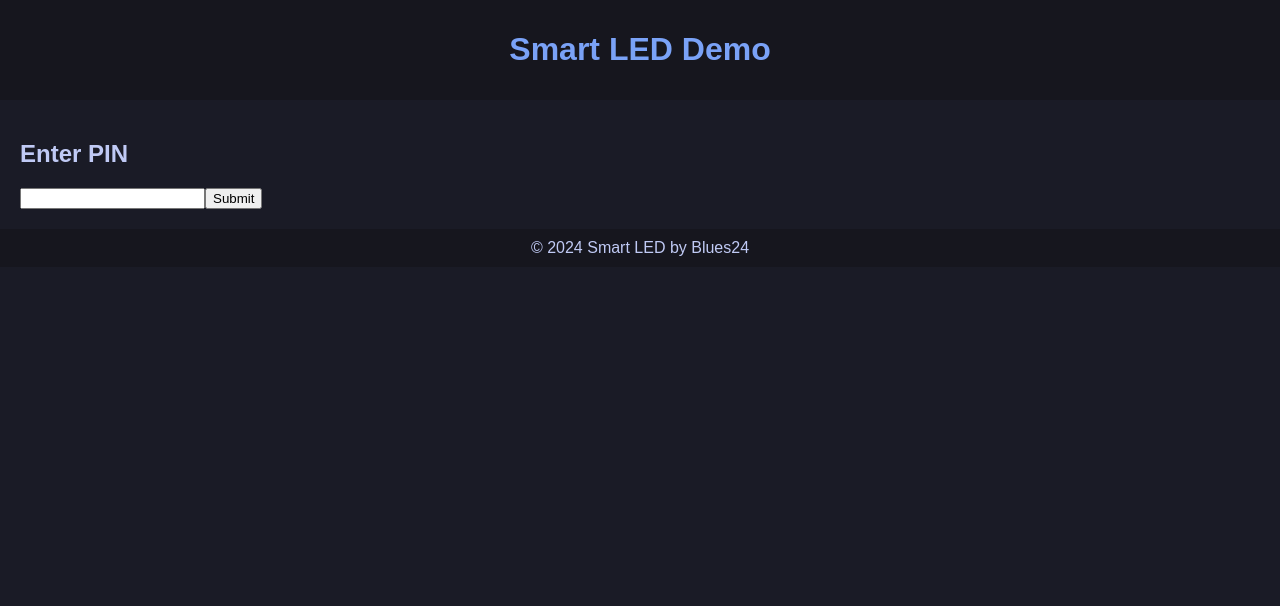
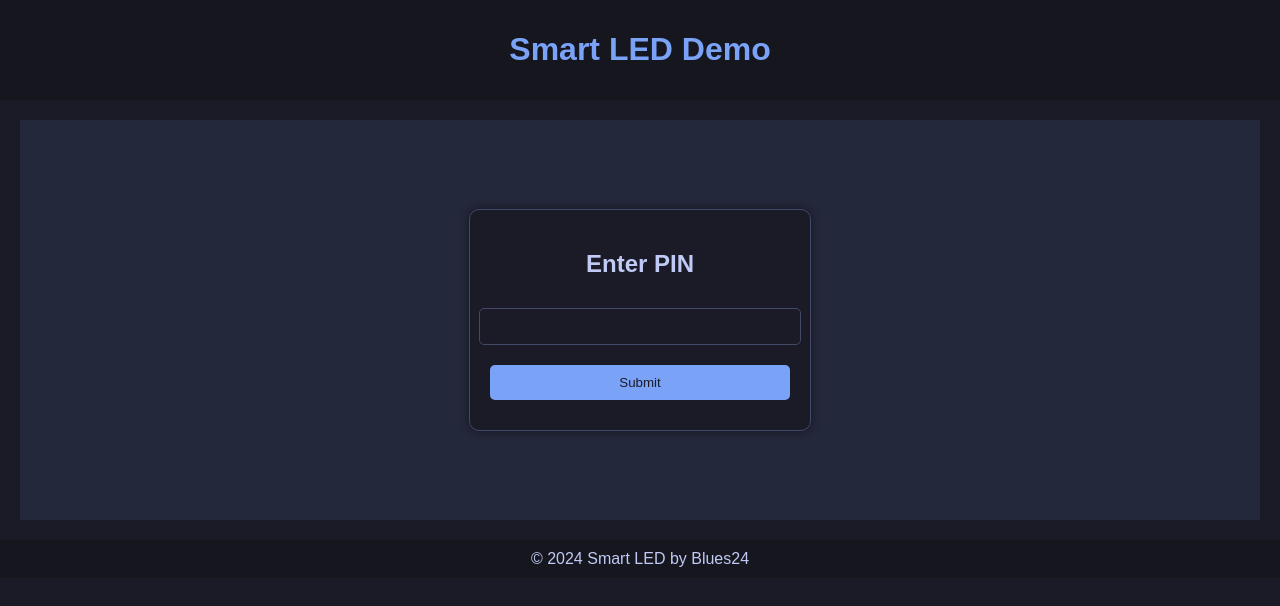
Before and after one commit to Blues24/smartled, a Next.js app: page /auth in a window 1280 px wide. Shown: the top 606 px of the page. Built offline with nearby package versions, Linux system fonts and the light colour scheme.

Commit message:
Revampe the auth page

```diff
--- a/src/app/auth/auth.module.css
+++ b/src/app/auth/auth.module.css
@@ -1,32 +1,61 @@
-.auth-container {
+.authContainer {
     display: flex;
-    flex-direction: column;
     align-items: center;
     justify-content: center;
-    height: 100vh;
-    background-color: #f0f0f0;
+    height: 50vh;
+    background-color: #24283b; /* Dark background */
 }
 
-.auth-form {
+.authForm {
     display: flex;
     flex-direction: column;
     align-items: center;
     justify-content: center;
     width: 300px;
     padding: 20px;
-    border: 1px solid #ccc;
-    border-radius: 5px;
-    background-color: #fff;
+    margin: 0;
+    border: 1px solid #414868; /* Border color */
+    background-color: #1a1b26; /* Form background */
+    box-shadow: 0 0 10px rgba(0, 0, 0, 0.5); /* Shadow for depth */
+    border-radius: 10px;
+    color: #c0caf5; /* Text color */
 }
 
-.auth-input {
+.authForm input {
+    width: 100%;
+    padding: 10px;
+    margin: 10px 0;
+    border: 1px solid #414868; /* Input border color */
+    background-color: #1a1b26; /* Input background */
+    color: #c0caf5; /* Input text color */
+    border-radius: 5px;
+}
+
+.authForm button {
+    width: 100%;
+    padding: 10px;
+    margin: 10px 0;
+    border: none;
+    background-color: #7aa2f7; /* Button background */
+    color: #1a1b26; /* Button text color */
+    cursor: pointer;
+    border-radius: 5px;
+    transition: background-color 0.3s ease, transform 0.2s ease;
+}
+
+.authForm button:hover {
+    background-color: #2ac3de; /* Button hover background */
+    transform: scale(1.05);
+}
+
+.authInput {
     margin-bottom: 10px;
     padding: 10px;
     border: 1px solid #ccc;
     border-radius: 3px;
 }
 
-.auth-button {
+.authButton {
     padding: 10px;
     border: none;
     border-radius: 3px;
@@ -35,11 +64,11 @@
     cursor: pointer;
 }
 
-.auth-button:hover {
+.authButton:hover {
     background-color: #005bb5;
 }
 
-.auth-error {
+.authError {
     color: red;
     margin-top: 10px;
 }
--- a/src/app/auth/page.js
+++ b/src/app/auth/page.js
@@ -20,8 +20,8 @@ export default function Auth(){
     };
     return (
         <div className={styles.authContainer}>
+        <form onSubmit={handlePin} className={styles.authForm}>
         <h2>Enter PIN</h2>
-        <form onSubmit={handlePin} className={styles.authForm}>
           <input
             type="password"
             value={pin}
```
